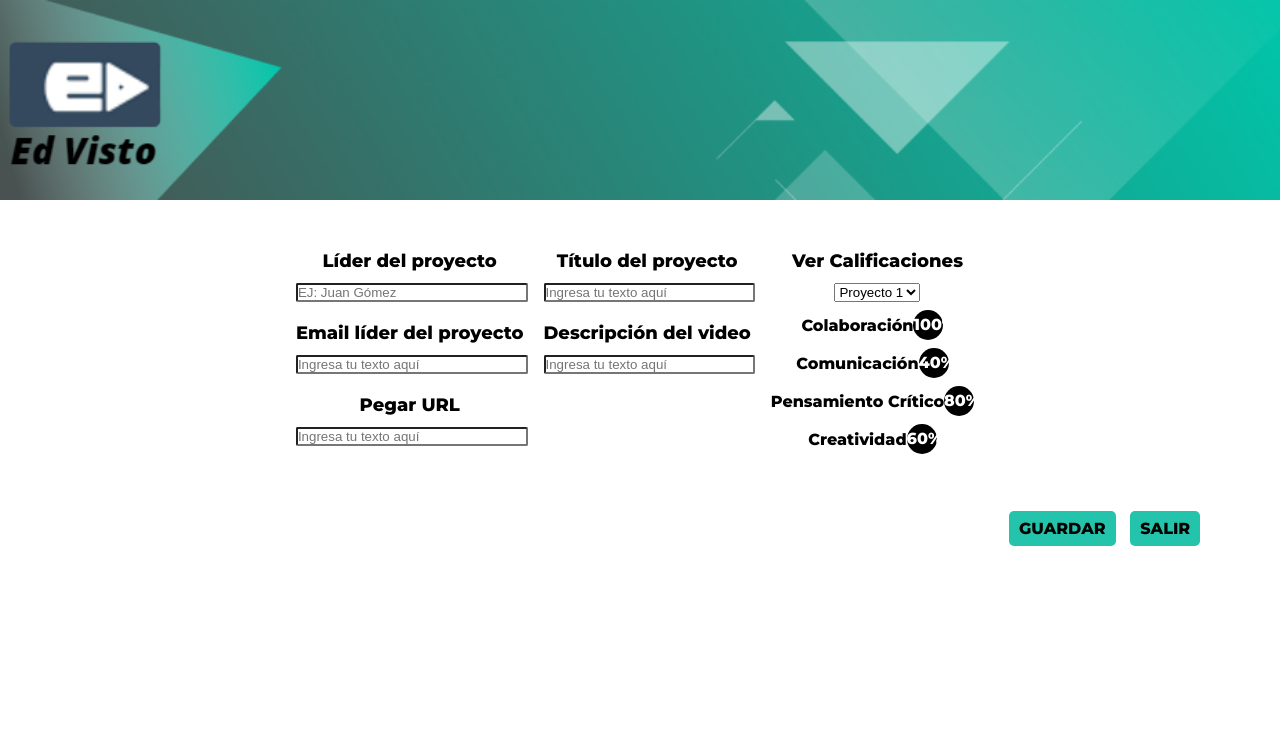
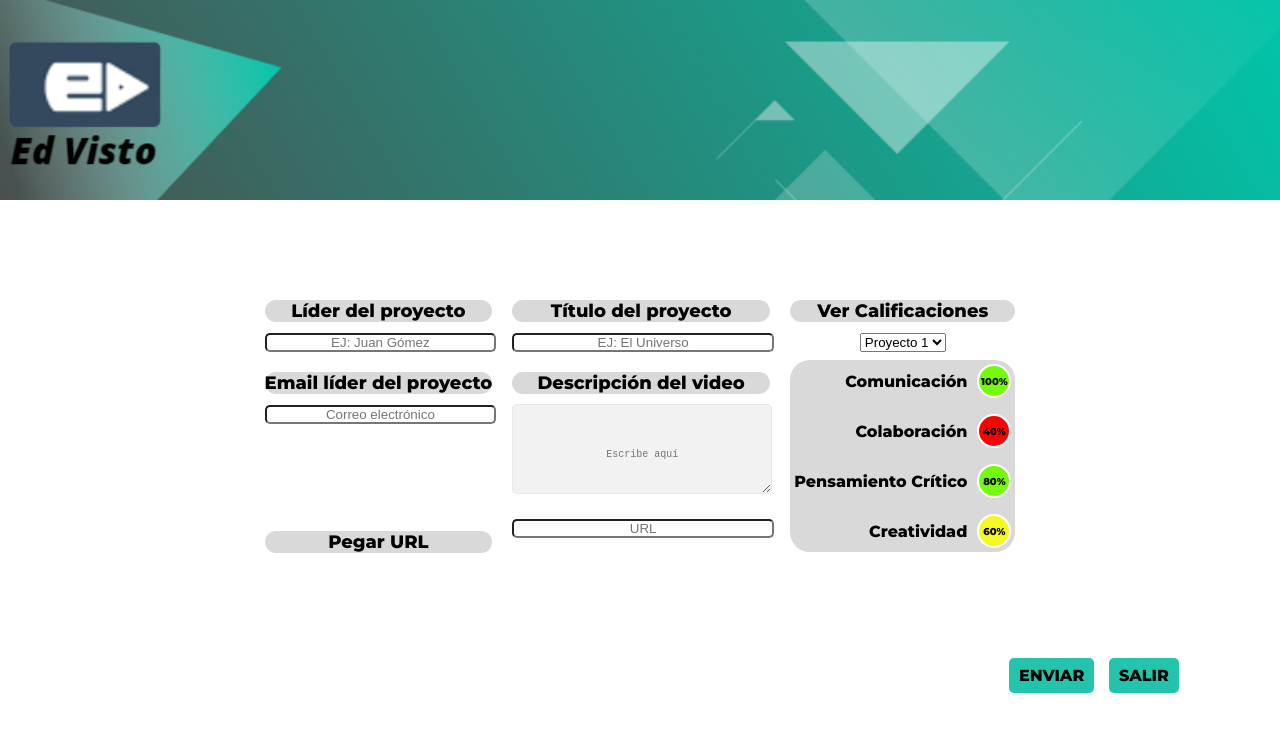
Before and after one commit to InTechMOM/team-7-front, a plain HTML site: page estudiante.html in a window 1280 px wide. Drawn offline with Linux system fonts and the light colour scheme.

Commit message:
Se ajustan campos y colores pantalla-docente

```diff
--- a/estudiante.html
+++ b/estudiante.html
@@ -3,56 +3,56 @@
 <head>
 	<meta charset="UTF-8">
 	<meta name="viewport" content="width=device-width, initial-scale=1.0">
-	<title>Entorno Estudiante</title>
+	<title>Estudiante</title>
     <link rel="icon" type="image/x-icon" href="imagenes/Captura.PNG">
     <link rel="stylesheet" href="style.css">
 	<link rel="preconnect" href="https://fonts.googleapis.com">
 	<link rel="preconnect" href="https://fonts.gstatic.com" crossorigin>
 	<link href="https://fonts.googleapis.com/css2?family=Montserrat:wght@800&display=swap" rel="stylesheet">
+  <script src="script.js"></script>
 
 </head>
+
 <body>
+
 	<header class="header">
 
   </header>
 
-  <div class="container">
+  <div class="container-colum">
     <div class="column">
-
         <div class="input-box">
           <h3>Líder del proyecto</h3>
             <input type="text" placeholder="EJ: Juan Gómez">
                </div>
-      <div class="input-box">
+            <div class="input-box" onsubmit="return validarEmail()">
               <h3>Email líder del proyecto</h3>
-        <input type="text" placeholder="Ingresa tu texto aquí">
+                <input class="input-box-email" type="email" id="email" name="email" required minlength="4" maxlength="256" placeholder="Correo electrónico">
                   </div>
-      <div class="input-box">
+              <div class="input-box-tittle">
                 <h3>Pegar URL</h3>
-        <input type="text" placeholder="Ingresa tu texto aquí">
                   </div>
+
     </div>
     <div class="column">
-
         <div class="input-box">
           <h3>Título del proyecto</h3>
-        <input type="text" placeholder="Ingresa tu texto aquí">
+            <input type="text" placeholder="EJ: El Universo">
               </div>
                 <div class="input-box">
                   <h3>Descripción del video</h3>
-        <input type="text" placeholder="Ingresa tu texto aquí">
+                    <div class="container-textarea">
+                      <textarea class="textinput" placeholder="Escribe aquí" rows="8" cols="40"></textarea>
                         </div>
-
-
-
-
+                         </div>
+                           <div class="input-box-url">
+                            <input type="text" placeholder="URL">
+                              </div>
     </div>
 
 
     <div class="column">
       <h3>Ver Calificaciones</h3>
-
-
         <div class="input-box-select">
           <select id="proyecto-estudiante">
           <option value="proyecto1">Proyecto 1</option>
@@ -61,37 +61,34 @@
           </select>
         </div>
 
-
+    <div class="container-circle-estudiante">
+        <div class="line">
+          <p>Comunicación</p>
+           <div class="circle-2" data-index="100%">100%</div>
+             </div>
               <div class="line">
                <p>Colaboración</p>
-        <div class="circle-estudiante">100%</div>
-      </div>
-      <div class="line">
-        <p>Comunicación</p>
-        <div class="circle-estudiante">40%</div>
-
+               <div class="circle-2" data-index="40%">40%</div>
                  </div>
                   <div class="line">
                    <p>Pensamiento Crítico</p>
-        <div class="circle-estudiante">80%</div>
-
+                    <div class="circle-2" data-index="80%">80%</div>
                       </div>
                         <div class="line">
                           <p>Creatividad</p>
-        <div class="circle-estudiante">60%</div>
-
+                            <div class="circle-2" data-index="60%">60%</div>
+                              </div>
                             </div>
     </div>
   </div>
 
   <div class="btn-container">
-    <button class="btn">GUARDAR</button>
+    <button class="btn">ENVIAR</button>
     <button class="btn">SALIR</button>
   </div>
 
 
 </body>
 
-<script src="script.js"></script>
 
 </html>
--- a/script.js
+++ b/script.js
@@ -1,7 +1,10 @@
 /*DOCENTE:interactividad de los círculos*/
 
 
-const circles = document.querySelectorAll(".circle");
+const circles1 = document.querySelectorAll(".circle-1");
+const circles2 = document.querySelectorAll(".circle-2");
+const circles3 = document.querySelectorAll(".circle-3");
+const circles4 = document.querySelectorAll(".circle-4");
 
 circles.forEach((circle) => {
   circle.addEventListener("click", () => {
@@ -9,6 +12,28 @@ circles.forEach((circle) => {
     circle.classList.add("active");
   });
 });
+
+circles2.forEach((circle) => {
+  circle.addEventListener("click", () => {
+    circles2.forEach((c) => c.classList.remove("active"));
+    circle.classList.add("active");
+  });
+});
+
+circles3.forEach((circle) => {
+  circle.addEventListener("click", () => {
+    circles3.forEach((c) => c.classList.remove("active"));
+    circle.classList.add("active");
+  });
+});
+
+circles4.forEach((circle) => {
+  circle.addEventListener("click", () => {
+    circles4.forEach((c) => c.classList.remove("active"));
+    circle.classList.add("active");
+  });
+});
+
 
 
 /*CUADRO DE CORREO: Límitar extensión de correo y caracteres del correo*/
--- a/style.css
+++ b/style.css
@@ -237,7 +237,7 @@ label.form-label {
 
  	}
 
-.circle {
+.circle-1, .circle-2, .circle-3, .circle-4  {
 	width: 30px;
 	height: 30px;
 	border-radius: 50%;
@@ -330,18 +330,15 @@ label.form-label {
 
 /*input para cargar el video*/
 
-.container {
+.container-colum {
 	display: flex;
 	justify-content: center;
-	margin-top: 50px;
-
+	margin: 100px;
 	}
 
 .column {
-
 	margin: 0 10px;
 	text-align: center;
-
 	}
 
 .input-box {
@@ -357,34 +354,78 @@ label.form-label {
 h3 {
 	font-size: 18px;
 	margin-bottom: 10px;
+	background: #D9D9D9;
+	border-radius: 20px;
+  	}
+
+.container-circle-estudiante {
+	background: #D9D9D9;
+	border-radius: 20px;
+	}
+
+.input-box-tittle {
+	margin-top: 6.7rem;
 	}
 
 input[type="text"]{
 	width: 100%;
-	border-radius: 2px;
-
+	border-radius: 5px;
 	}
 
+input::placeholder {
+	text-align: center;
+  	line-height: 100px;/* Centrado vertical */
+	}
 
+.input-box-email {
+	width: 100%;
+	border-radius: 5px ;
+	}
+
+/*textarea descripción del video*/
+
+.container-textarea {
+	width: 100%;
+	max-width: 500px;
+	margin: 0 auto;
+ 	}
+
+.textinput {
+	width: 100%;
+	font-size: 10px;
+	background-color: #f2f2f2; /* Cambia el color de fondo */
+  	color: #333; /* Cambia el color de texto */
+	border: 1px solid rgba(217, 217, 217, 0.46);;
+	border-radius: 5px;
+	resize: vertical; /* Permite redimensionar verticalmente */
+	min-height: 20px; /* Altura mínima */
+	max-height: 108px; /* Altura máxima */
+	overflow-y: auto; /* Añade scroll cuando se supera la altura máxima */
+	}
+
+.textinput::placeholder {
+	text-align: center;
+	line-height: 100px;/* Centrado vertical */
+	}
 
 /*Círculos calificaciones del estudiante*/
 
 .circle-estudiante {
 	display: inline-block;
-	width: 30px;
-	height: 30px;
+	width: 25px;
+	height: 25px;
 	border-radius: 50%;
-	background-color: black;
-	color: white;
 	text-align: center;
 	line-height: 30px;
 	margin-right: 10px;
+	font-size: 8px;
   	}
 
 .line {
 	display: flex;
 	align-items: center;
-	justify-content: center;
+	justify-content: right;
 	text-align: center;
 	margin-top: 8px;
+	padding: 4px;
   }
```
Also changed, not shown: docente.html (+22 -23 lines), login.html (+1 -1 lines). Lines whose indentation alone changed are shown as unchanged.
